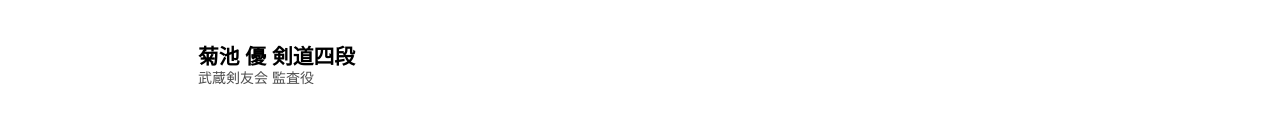
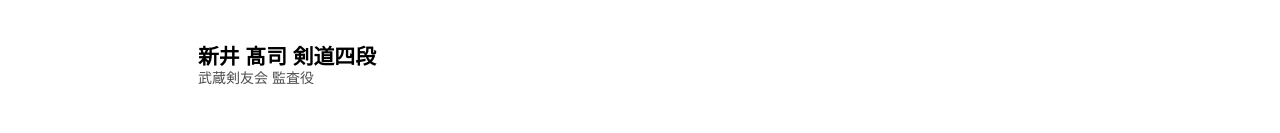
Before and after one commit to yu-comatsu/musashi-kenyukai, a website: page src/about.ejs in a window 1280 px wide. Shown: the part 3758-3891 px from the top of the page. Drawn offline with nearby package versions, Linux system fonts and the light colour scheme; files that its build step writes are made by us from their sources; files whose address does not match are found by name.

Commit message:
指導者紹介 菊池　優　剣道四段→新井　髙司剣道四段

```diff
--- a/src/about.ejs
+++ b/src/about.ejs
@@ -244,7 +244,7 @@
                 data-sal-easing="easeInOutCubic"
                 >
                 <div class="mentor__card__para pure-u pure-u-1">
-                    <h3 class="mentor__card__name">菊池 優 剣道四段</h3>
+                    <h3 class="mentor__card__name">新井 髙司 剣道四段</h3>
                     <span class="mentor__card__job-title">
                         武蔵剣友会 監査役
                     </span>
```
